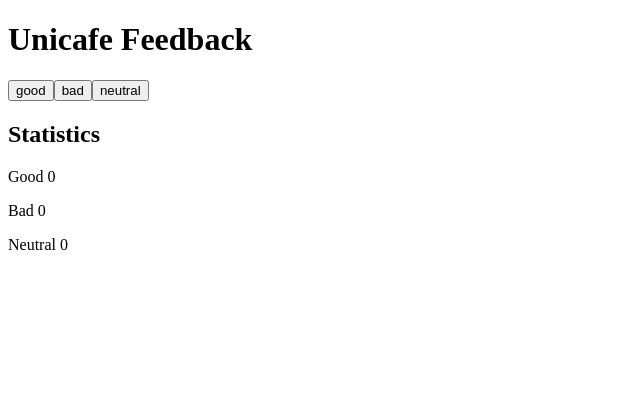
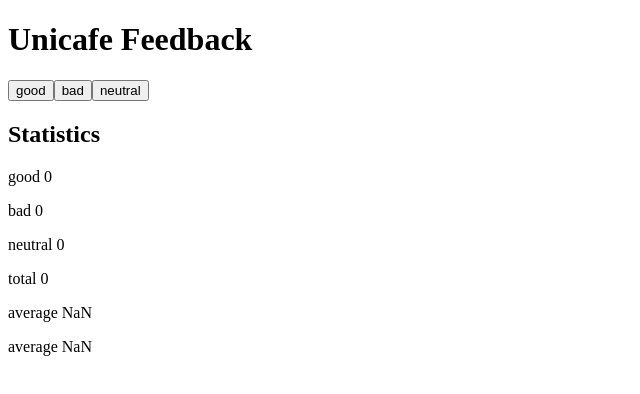
Before and after one commit to catalinpit/learning-react, a React (Create React App) app: page / in a window 1280 px wide. Shown: the top 394 px of the page, without its empty margins (0-640 px from the left). Built offline with nearby package versions, Linux system fonts and the light colour scheme.

Commit message:
Refactored and finished the app

```diff
--- a/src/App.js
+++ b/src/App.js
@@ -13,13 +13,23 @@ const App = () => {
   const badFeedback = () => setBad(bad + 1);
   const neutralFeedback = () => setNeutral(neutral + 1);
 
+  const totalFeedback = good + bad + neutral;
+
   return (
     <>
       <Header heading={heading} />
+
       <Button onClick={goodFeedback} text='good' />
       <Button onClick={badFeedback} text='bad' />
       <Button onClick={neutralFeedback} text='neutral' />
-      <Statistics good={good} bad={bad} neutral={neutral} />
+
+      <h2>Statistics</h2>
+      <Statistics text="good" value={good} />
+      <Statistics text="bad" value={bad} />
+      <Statistics text="neutral" value={neutral} />
+      <Statistics text="total" value={good + bad + neutral} />
+      <Statistics text="average" value={(good - bad) / totalFeedback} />
+      <Statistics text="average" value={(good / totalFeedback) * 100} />
     </>
   )
 }
--- a/src/Statistics.js
+++ b/src/Statistics.js
@@ -1,12 +1,9 @@
 import React from "react";
 
-const Statistics = ({ good, bad, neutral }) => {
+const Statistics = ({ text, value }) => {
     return (
         <>
-            <h2>Statistics</h2>
-            <p>Good {good}</p>
-            <p>Bad {bad}</p>
-            <p>Neutral {neutral}</p>
+            <p>{text} {value}</p>
         </>
     )
 };
```
